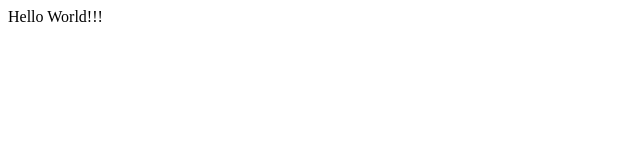
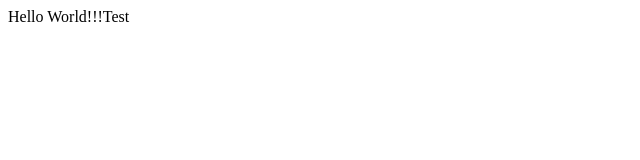
Before and after one commit to danign123/GitTutorial, a plain HTML site: page index.html in a window 1280 px wide. Shown: the full height of the page, 0-640 px from the left. Drawn offline with Linux system fonts and the light colour scheme.

Commit message:
nasza zmiana

```diff
--- a/index.html
+++ b/index.html
@@ -7,6 +7,6 @@
     <title>Git Tutorial</title>
 </head>
 <body>
-    Hello World!!!
+    Hello World!!!Test
 </body>
 </html>
```
